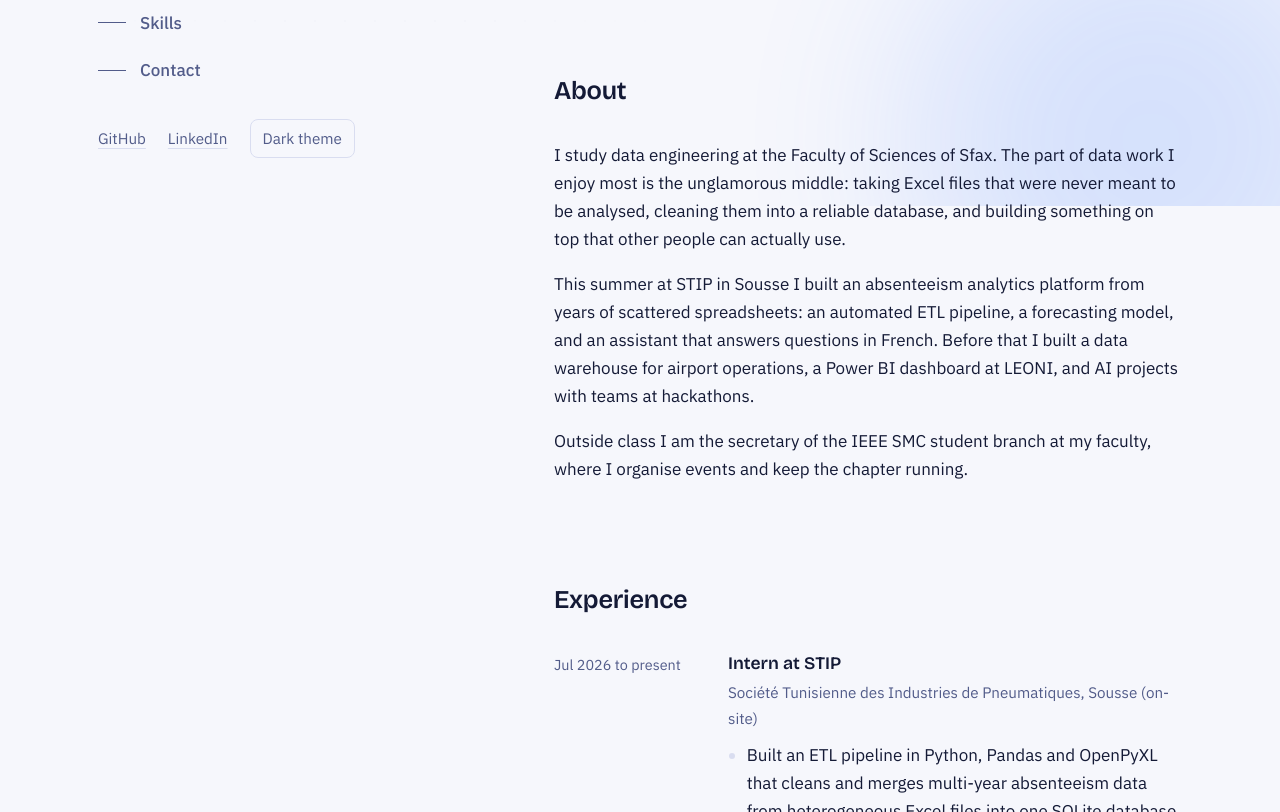
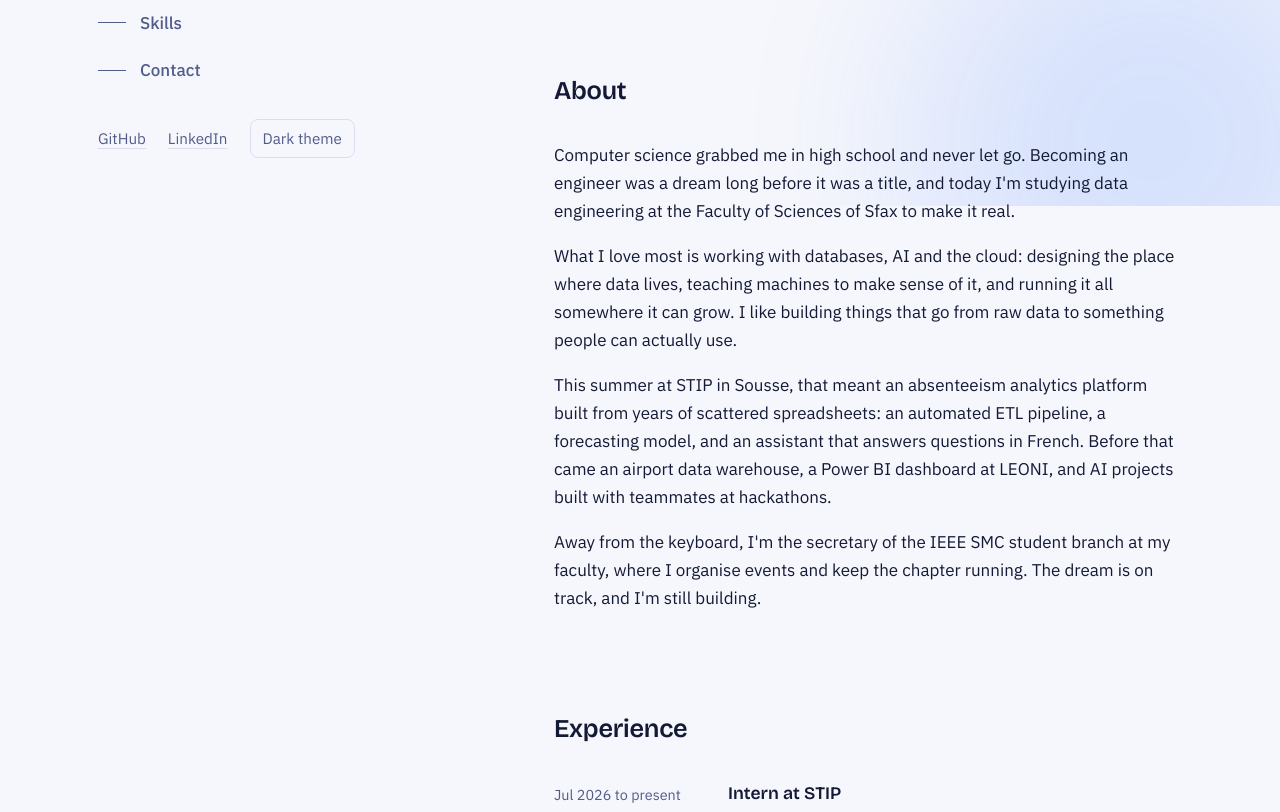
Before and after one commit to nourlachaal/nourlachaal.github.io, a plain HTML site: page index.html in a window 1280 px wide. Shown: the part 594-1406 px from the top of the page. Drawn offline with nearby package versions, Linux system fonts and the light colour scheme.

Commit message:
Revise 'About' section for clarity and detail

```diff
--- a/index.html
+++ b/index.html
@@ -260,9 +260,10 @@
 
     <section id="about">
       <h2>About</h2>
-      <p>I study data engineering at the Faculty of Sciences of Sfax. The part of data work I enjoy most is the unglamorous middle: taking Excel files that were never meant to be analysed, cleaning them into a reliable database, and building something on top that other people can actually use.</p>
-      <p>This summer at STIP in Sousse I built an absenteeism analytics platform from years of scattered spreadsheets: an automated ETL pipeline, a forecasting model, and an assistant that answers questions in French. Before that I built a data warehouse for airport operations, a Power BI dashboard at LEONI, and AI projects with teams at hackathons.</p>
-      <p>Outside class I am the secretary of the IEEE SMC student branch at my faculty, where I organise events and keep the chapter running.</p>
+      <p>Computer science grabbed me in high school and never let go. Becoming an engineer was a dream long before it was a title, and today I'm studying data engineering at the Faculty of Sciences of Sfax to make it real.</p>
+<p>What I love most is working with databases, AI and the cloud: designing the place where data lives, teaching machines to make sense of it, and running it all somewhere it can grow. I like building things that go from raw data to something people can actually use.</p>
+<p>This summer at STIP in Sousse, that meant an absenteeism analytics platform built from years of scattered spreadsheets: an automated ETL pipeline, a forecasting model, and an assistant that answers questions in French. Before that came an airport data warehouse, a Power BI dashboard at LEONI, and AI projects built with teammates at hackathons.</p>
+<p>Away from the keyboard, I'm the secretary of the IEEE SMC student branch at my faculty, where I organise events and keep the chapter running. The dream is on track, and I'm still building.</p>
     </section>
 
     <section id="experience">
```
